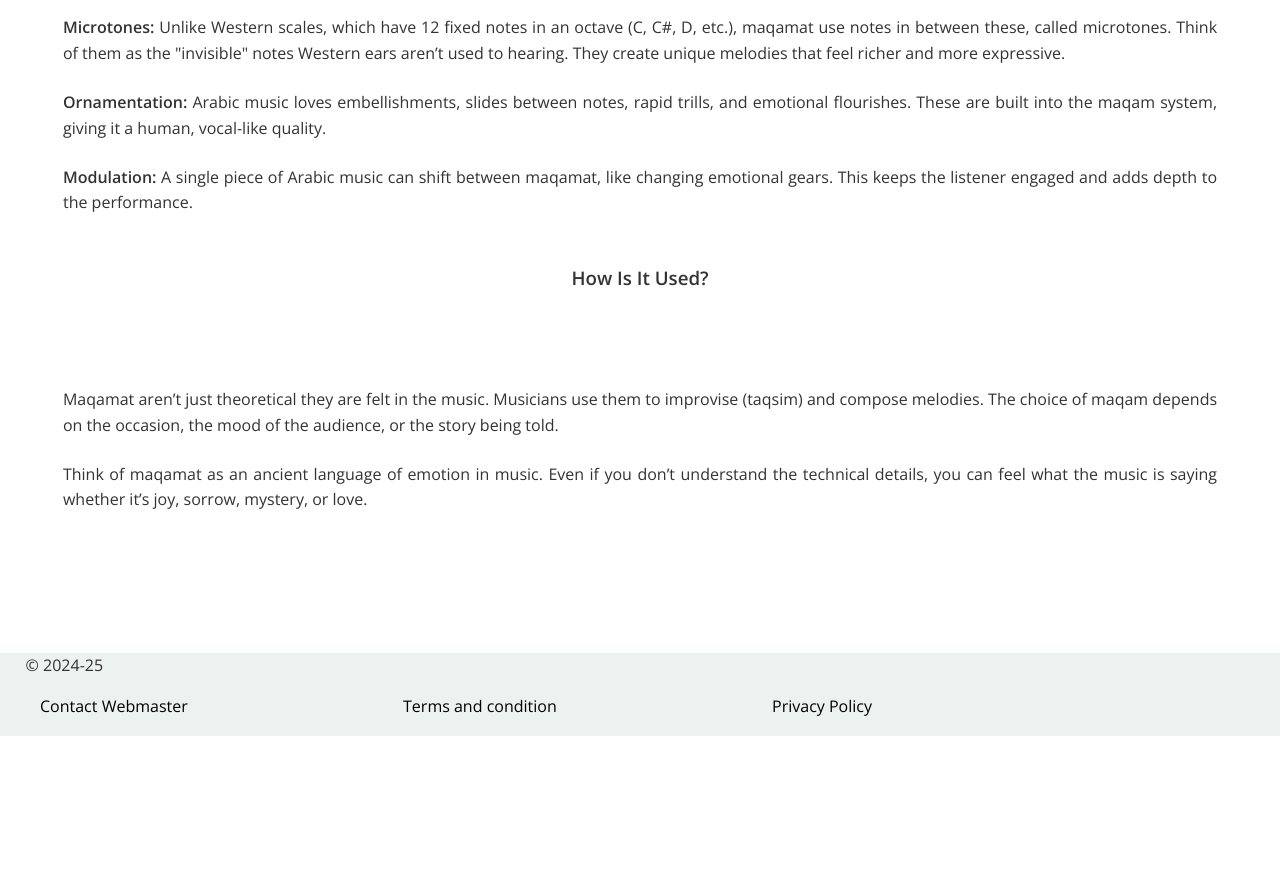
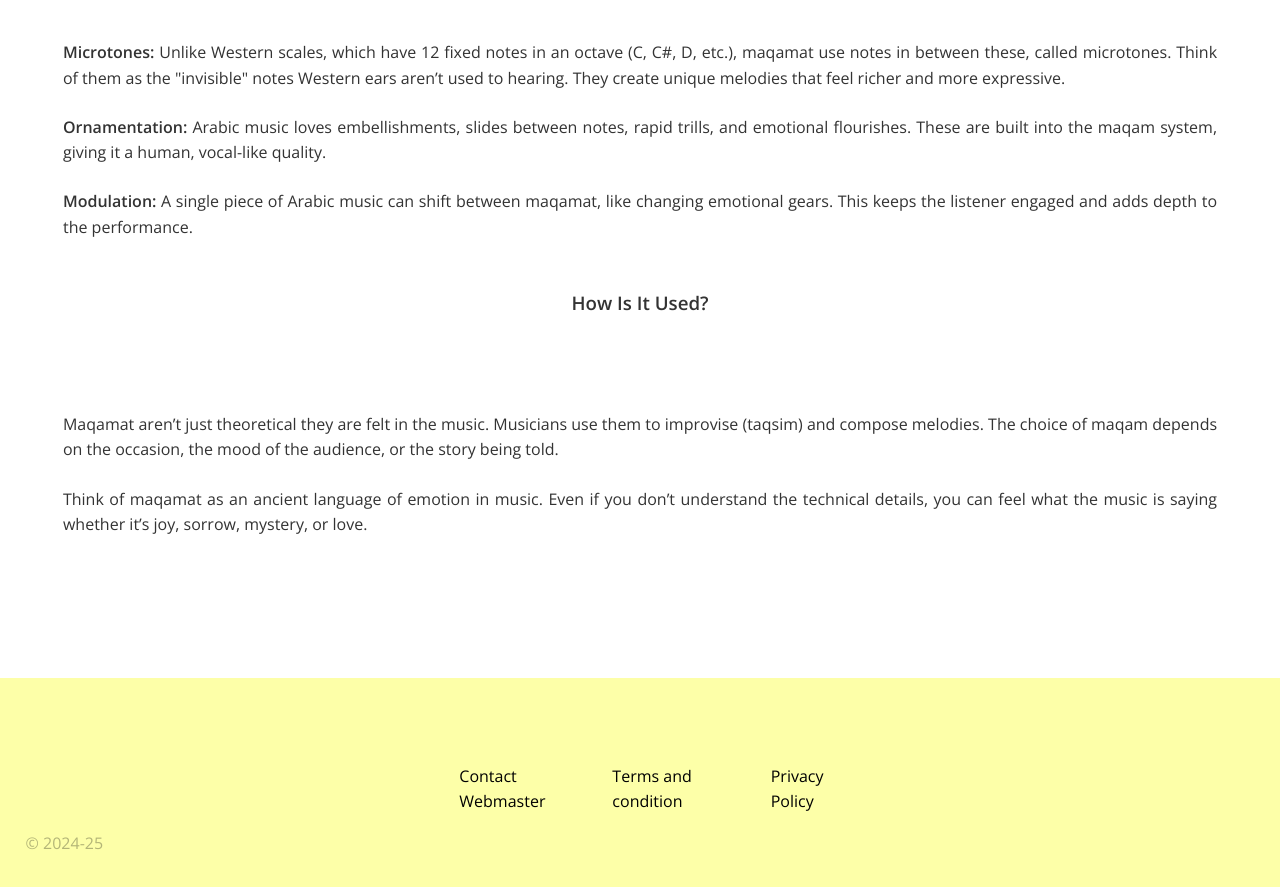
Before and after one commit to jjbx-afk/module-293, a plain HTML site: page index.html in a window 1280 px wide. Shown: the part 1461-2348 px from the top of the page. Before the commit the page ends 2197 px from the top, so only its background shows below. Drawn offline with nearby package versions, Linux system fonts and the light colour scheme.

Commit message:
comitting changes for the footer and teh nav

```diff
--- a/assets/css/style-main.css
+++ b/assets/css/style-main.css
@@ -47,7 +47,7 @@ a:active {
 
 .logo {
     width: 15%;
-    padding: 2%;
+    padding: 3%;
 }
 
 .navigation-links {
@@ -108,19 +108,26 @@ nav-ul {
 }
 
 footer {
-    background-color: #ecf2ef;
-    margin-top: 15%;
+    background-color: #fdffa8;
+    width: 100vw;
+    display: block;
+    overflow: hidden;
+    padding: 70px 0;
+    box-sizing: border-box;
 }
 
 .footer-ul {
-    width: 80%;
     display: flex;
-    justify-content: space-between;
+    max-width: fit-content;
+    margin-left: auto;
+    margin-right: auto;
 
 }
 
 span {
     margin-left: 2%;
+    color: #0000004a;
+
 }
 
 .end-page {
--- a/index.html
+++ b/index.html
@@ -154,13 +154,13 @@
 
     <div>
         <footer class="wrap">
-            <span>© 2024-25</span>
+
             <ul class="footer-ul">
                 <li><a class="element-footer" href='/pages/contact-webmaster.html'>Contact Webmaster</a></li>
                 <li><a class="element-footer" href='/pages/terms-condition.html'>Terms and condition</a></li>
                 <li><a class="element-footer" href='/pages/privacy-policy.html'>Privacy Policy</a></li>
             </ul>
-
+            <span>© 2024-25</span>
         </footer>
     </div>
 </body>
```
